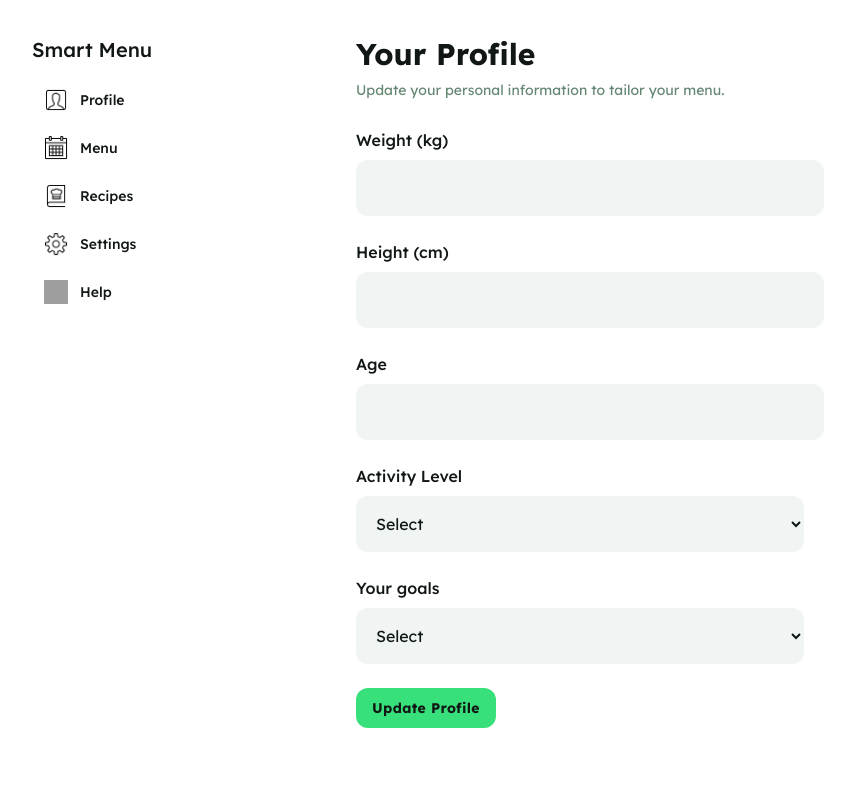
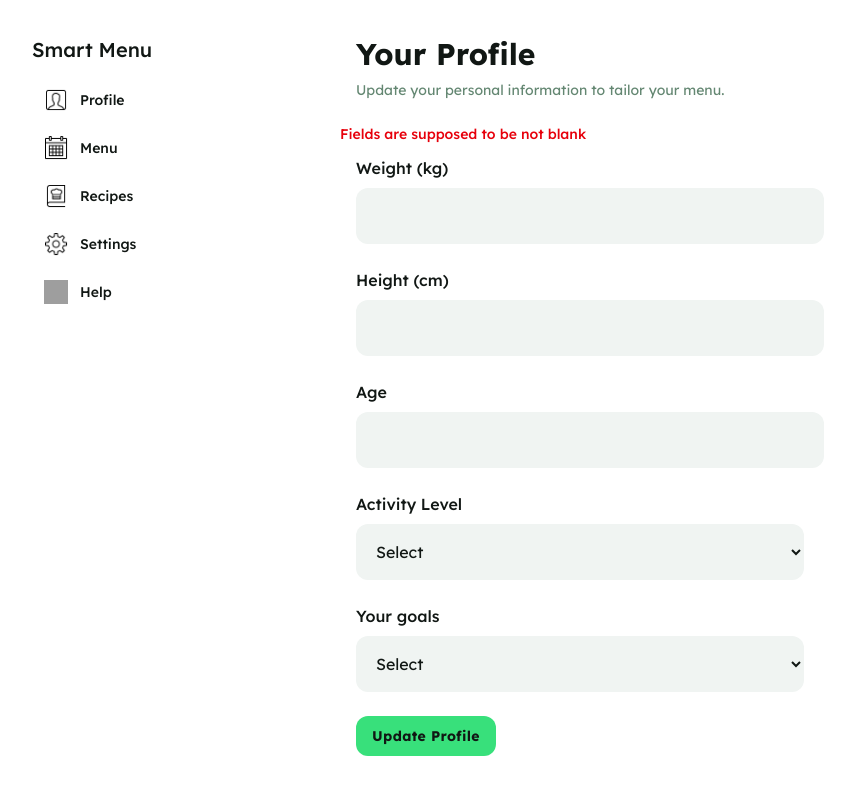
Before and after one commit to desprd/smart-menu-app, a React (Vite) app in the folder client/: page /profile in a window 1280 px wide. Both pictures are taken after a click on the button "Update Profile". Shown: the top 794 px of the page, without its empty margins (8-863 px from the left). Built offline with nearby package versions, Linux system fonts and the light colour scheme; grey boxes are pictures that could not be loaded.

Commit message:
Add client: error validation for ProfilePage

```diff
--- a/client/src/pages/ProfilePage.tsx
+++ b/client/src/pages/ProfilePage.tsx
@@ -9,11 +9,24 @@ const ProfilePage: React.FC = () => {
   const [age, setAge] = useState("");
   const [activity, setActivity] = useState("");
   const [goal, setGoal] = useState("");
+  const [errorMessage, setErrorMessage] = useState("");
   const handleLogin = () => {
-    // Placeholder logic
+    if (
+      isBlank(weight) ||
+      isBlank(height) ||
+      isBlank(age) ||
+      isBlank(activity) ||
+      isBlank(goal)
+    ) {
+      setErrorMessage("Fields are supposed to be not blank");
+      return;
+    }
     alert(
       `Logging in with: ${weight}, ${height}, ${age}, ${activity}, ${goal}`
     );
+  };
+  const isBlank = (str: string): boolean => {
+    return !str || /^\s*$/.test(str);
   };
   return (
     <div className="relative flex min-h-screen flex-col bg-white group/design-root overflow-x-hidden font-lexend">
@@ -30,6 +43,12 @@ const ProfilePage: React.FC = () => {
                 Update your personal information to tailor your menu.
               </p>
             </div>
+
+            {errorMessage && (
+              <div className="text-red-600 text-sm font-medium px-2 md:px-0 pt-2">
+                {errorMessage}
+              </div>
+            )}
 
             <FormInput
               value={weight}
```
